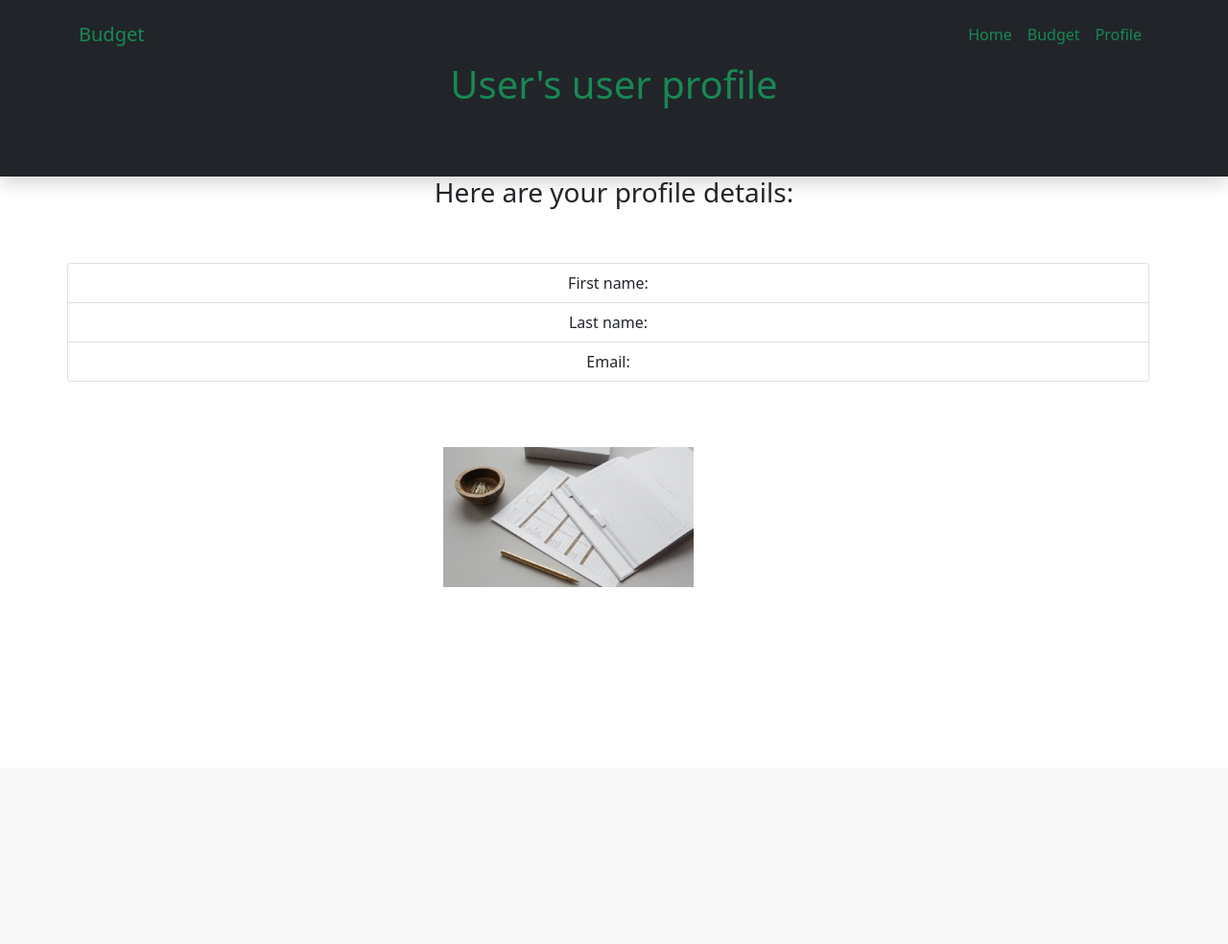
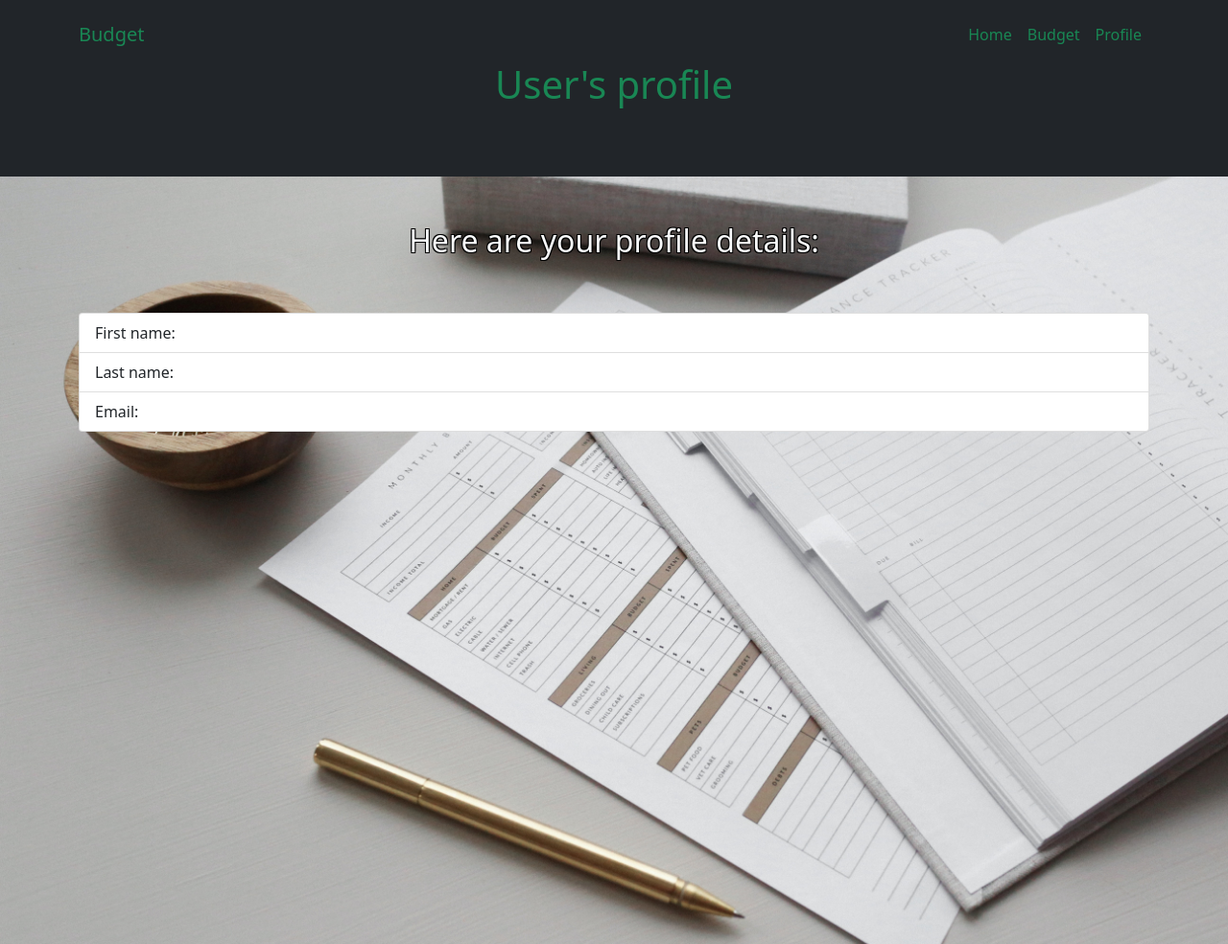
Before and after one commit to Alex-Merkel/Budget, a Flask app: page /profile in a window 1280 px wide. Shown: the whole page at 96% size. Before the commit the page ends 612 px from the top, so only its background shows below. Run offline with Flask 3, Linux system fonts and the light colour scheme; some libraries are stand-ins or nearby versions.

Commit message:
Grid started, background / styling mostly setup

```diff
--- a/backend/app/site/site_templates/profile.html
+++ b/backend/app/site/site_templates/profile.html
@@ -5,29 +5,23 @@
         <div class="container p-5 bg-dark">
             <div class="row">
                 <div class="d-md-flex bg-dark align-items-center justify-content-evenly">
-                    <h1 class="col text-center">User's user profile</h1>
+                    <h1 class="col text-center">User's profile</h1>
                 </div>
             </div>
         </div>
     </section>
 
-    <section class="text-center">
+    <div style="background-image: url('../../static/img/profileBackground.jpg'); background-size: cover;" class="vh-100">
         <div class="container p-10">
-        <div class="row"><br>
-            <h3>Here are your profile details:</h3>
+            <div>
+                <h2 class="text-center text-light pt-5" id="profile_header">Here are your profile details:</h2>
                 <ul class="list-group py-5">
                     <li class="list-group-item">First name:</li>
                     <li class="list-group-item">Last name: </li>
                     <li class="list-group-item">Email:</li>
                 </ul>
             </div>
-        <div class="row" style="margin-top: 20px;">
-            <div class="col-4"></div>
-            <div class="col-3 p-10">
-                <img src="../../static/img/profileBackground.jpg" class="d-flex align-items-center justify-content-center p-50 img-fluid" alt="">
-            </div>
-            <div class="col-3"></div>
         </div>
     </div>
-    </section>
+
 {% endblock %}
--- /dev/null
+++ b/backend/app/static/styles.css
@@ -0,0 +1,25 @@
+.grid-container {
+    display: grid;
+    grid-template-columns: 1fr;
+    grid-gap: 10px;
+}
+
+.grid-item-left {
+    text-align: left;
+    border: 1px solid #ccc;
+    padding: 10px;
+}
+
+.grid-item-right {
+    text-align: right;
+    border: 1px solid #ccc;
+    padding: 10px;
+}
+
+.border-gray {
+    border-color: #ccc;
+}
+
+#profile_header {
+    text-shadow: -1px -1px 0 black, 1px -1px 0 black, -1px 1px 0 black, 1px 1px 0 black;
+}
--- a/backend/app/templates/base.html
+++ b/backend/app/templates/base.html
@@ -7,7 +7,7 @@
 <meta name="Description" content="Enter your description here"/>
 <link rel="stylesheet" href="https://cdnjs.cloudflare.com/ajax/libs/twitter-bootstrap/5.0.1/css/bootstrap.min.css">
 <link rel="stylesheet" href="https://cdnjs.cloudflare.com/ajax/libs/font-awesome/5.15.3/css/all.min.css">
-<link rel="stylesheet" href="../static/css/main.css">
+<link rel="stylesheet" href="../static/styles.css">
 <title>Budget</title>
 </head>
 <body>
```
Also changed, not shown: backend/app/site/site_templates/budget.html (+29 -17 lines), backend/app/site/site_templates/index.html (+6 -12 lines), backend/app/static/img/homeBackground.jpg (renamed from backend/app/static/img/background.jpg), backend/app/static/img/styles.css (deleted). Lines whose indentation alone changed are shown as unchanged.
